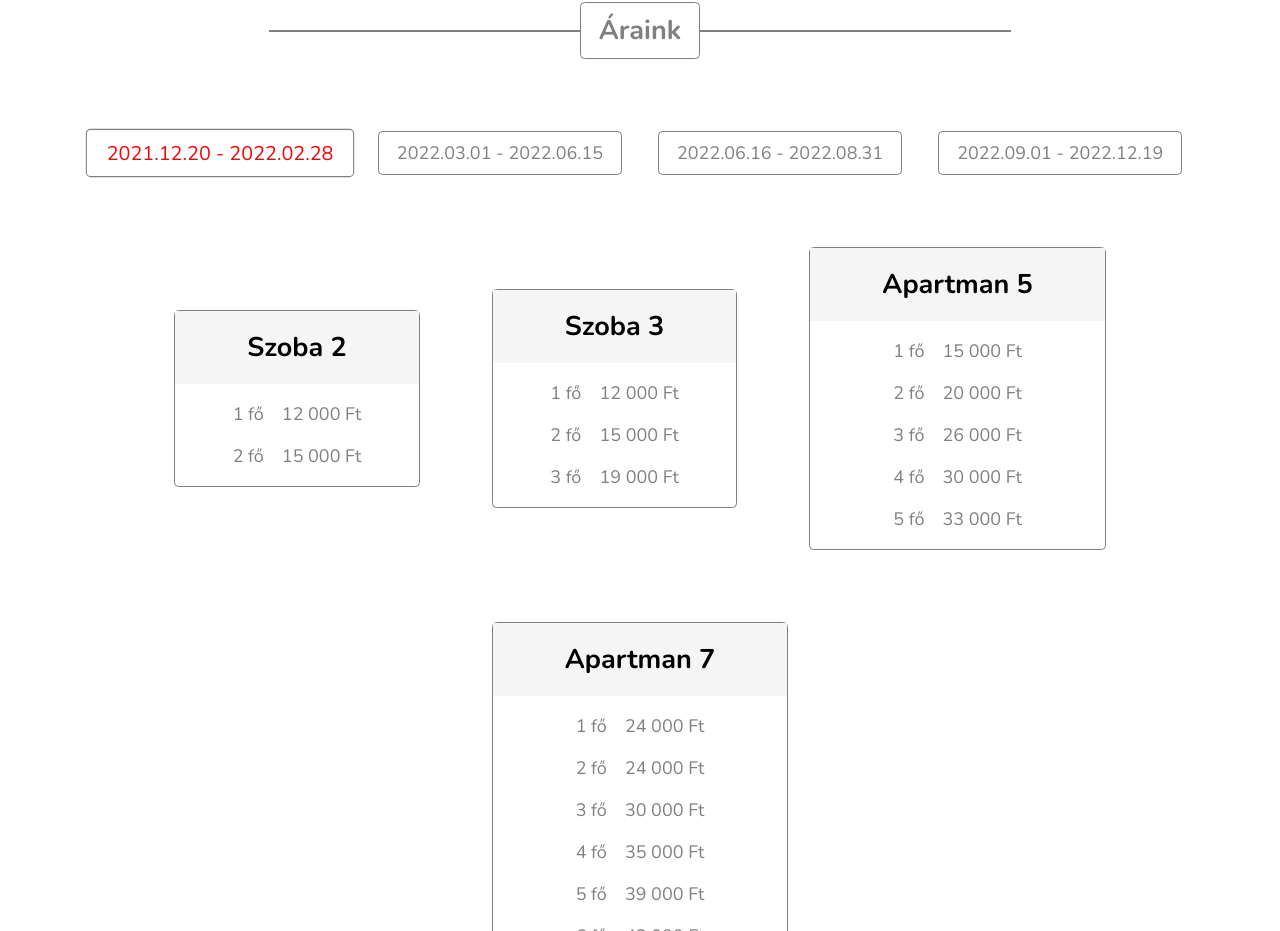
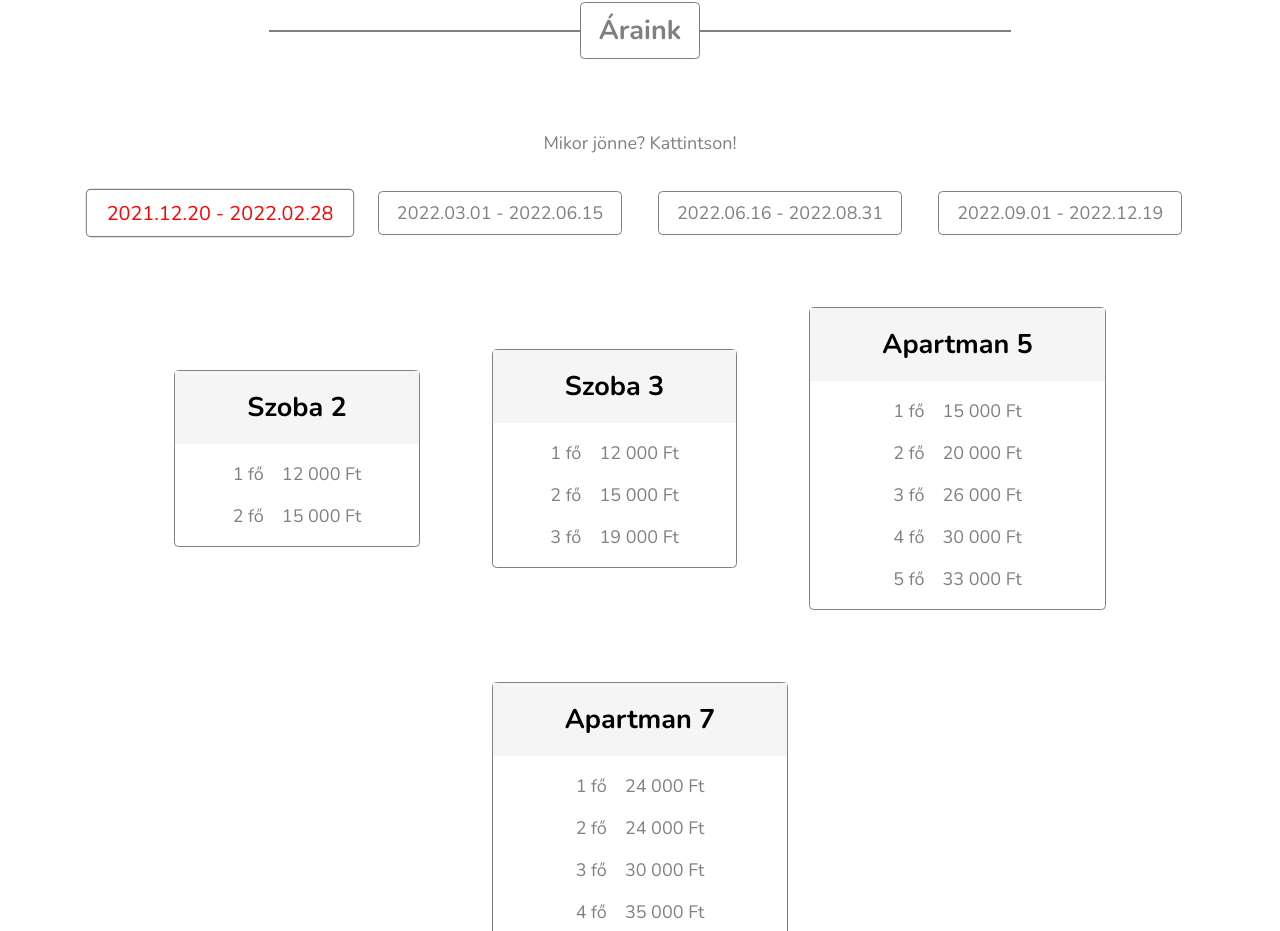
Before and after one commit to xdevtomix/bakonyi, a React (Vite) app: page / in a window 1280 px wide. Shown: the part 1634-2565 px from the top of the page. Built offline with nearby package versions, Linux system fonts and the light colour scheme.

Commit message:
pricing work 3

```diff
--- a/src/components/Pricing.jsx
+++ b/src/components/Pricing.jsx
@@ -201,6 +201,8 @@ export default function Pricing() {
                 <div></div>
             </Title>
 
+            <Info>Mikor jönne? Kattintson!</Info>
+
             <SeasonSelector season={season}>
                 {seasons.map((season) => (
                     <div key={season.id} onClick={() => handleSeasonChange(season.id)}>{season.duration}</div>
@@ -240,6 +242,13 @@ export default function Pricing() {
 const Container = styled.section`
     margin-top: 8rem;
     padding: 0 1rem;
+`;
+
+const Info = styled.div`
+    text-align: center;
+    font-size: 1rem;
+    color: var(--light-night);
+    margin-bottom: 2rem;
 `;
 
 const Title = styled.div`
```
